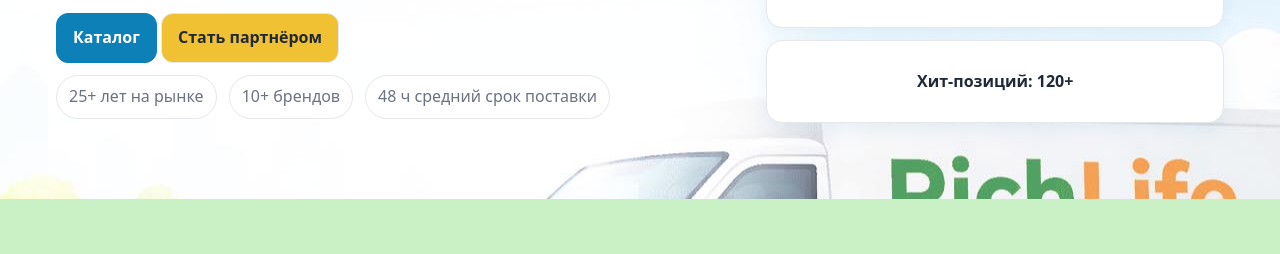
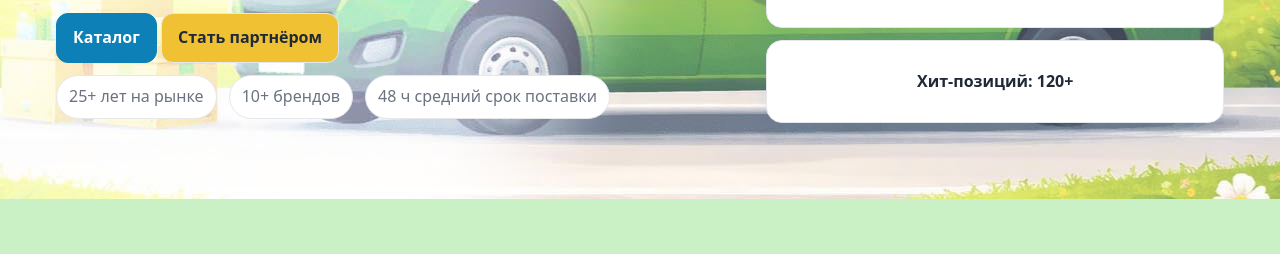
Before and after one commit to issatayski/richlife, a plain HTML site: page index.html in a window 1280 px wide. Shown: the part 326-580 px from the top of the page. Drawn offline with Linux system fonts and the light colour scheme.

Commit message:
Enhance hero section background styling
Added background position and repeat properties to the hero section.

```diff
--- a/styles.css
+++ b/styles.css
@@ -71,7 +71,8 @@
 }
 
 /* ====== Hero ====== */
-.hero{padding:64px 0;background-image:url("./img/del-richlife.jpg");}
+.hero{padding:64px 0;background-image:url("./img/del-richlife.jpg");    background-position: bottom;
+    background-repeat: no-repeat;}
 .hero__wrap{display:grid;grid-template-columns:1.2fr .8fr;gap:24px;align-items:center}
 .hero__facts{display:flex;gap:12px;flex-wrap:wrap;padding:0;list-style:none;margin-top:12px}
 .hero__facts li{background:#fff;border:1px solid var(--border);padding:.5rem .75rem;border-radius:999px;color:var(--muted)}
```
